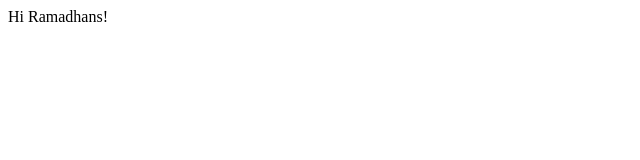
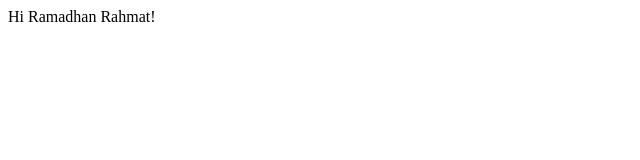
Before and after one commit to mramadhanrh/repo-baru, a plain HTML site: page index.html in a window 1280 px wide. Shown: the full height of the page, 0-640 px from the left. Drawn offline with Linux system fonts and the light colour scheme.

Commit message:
nambah rahmat

```diff
--- a/index.html
+++ b/index.html
@@ -6,6 +6,6 @@
     <title>RevoU Introduction Git</title>
   </head>
   <body>
-    Hi Ramadhans!
+    Hi Ramadhan Rahmat!
   </body>
 </html>
```
